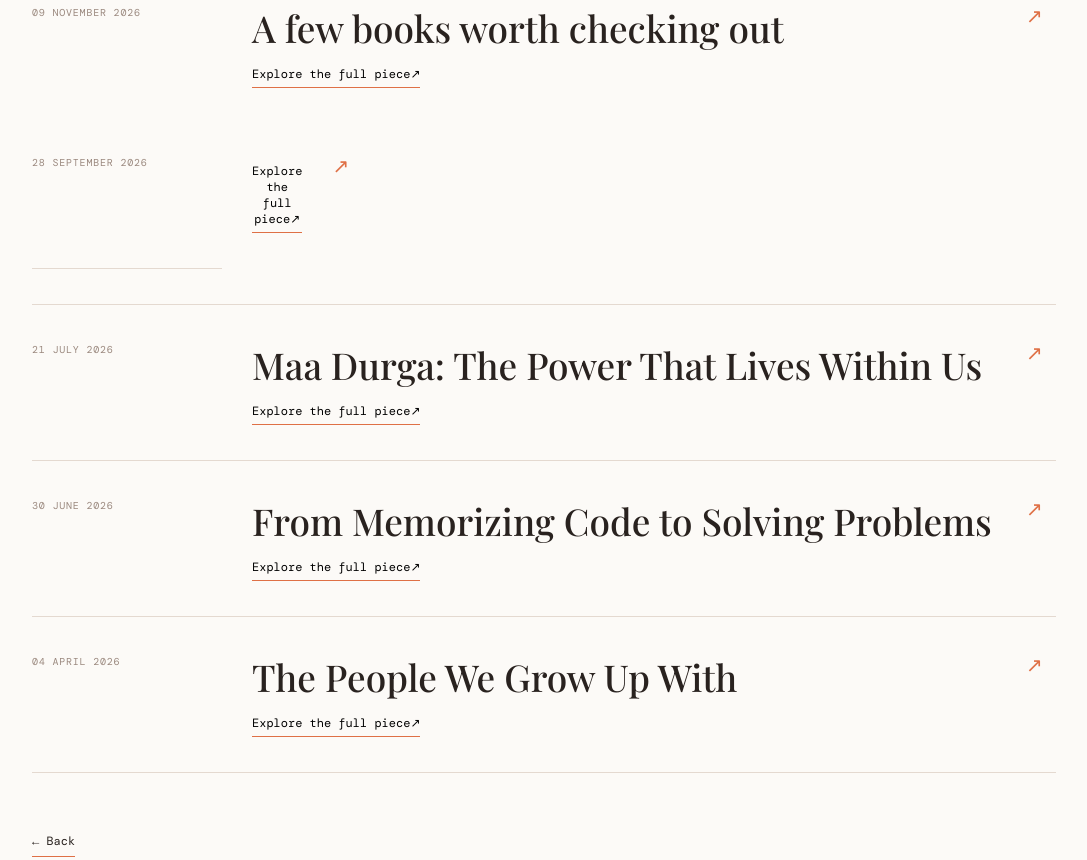
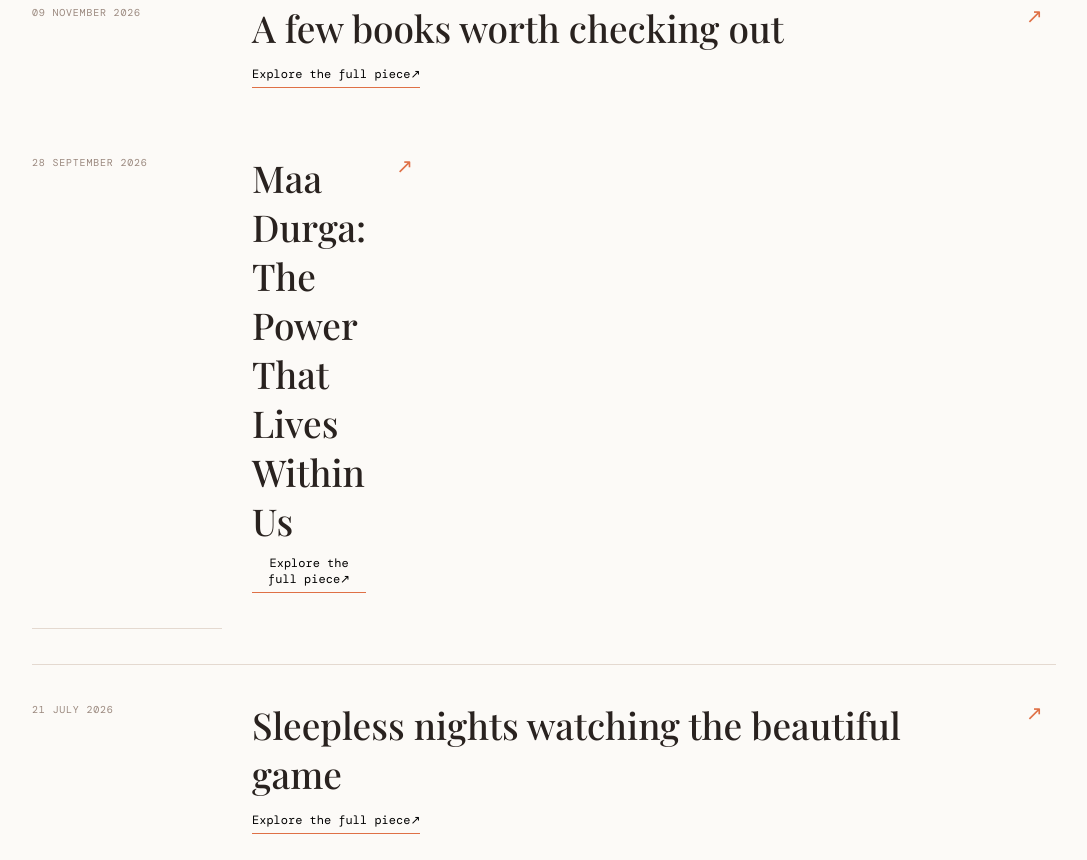
Before and after one commit to jyotsanayadav/journel, a plain HTML site: page articles.html in a window 1280 px wide. Shown: the part 453-1313 px from the top of the page, without its empty margins (96-1183 px from the left). Drawn offline with nearby package versions, Linux system fonts and the light colour scheme; a web font is replaced by a local one.

Commit message:
Update articles.html

```diff
--- a/articles.html
+++ b/articles.html
@@ -30,13 +30,13 @@
           <span class="article-arrow">↗</span>
            <article class="article-row">
           <div class="article-date">28 SEPTEMBER 2026 <span></span></div>
-          <div class="article-main"><h3></h3><button class="read-button" data-article="article-five"> Explore the full piece↗</button></div>
+          <div class="article-main"><h3>Maa Durga: The Power That Lives Within Us</h3><button class="read-button" data-article="article-five"> Explore the full piece↗</button></div>
           <span class="article-arrow">↗</span>
         </article>
         </article>
         <article class="article-row">
           <div class="article-date">21 JULY 2026 <span></span></div>
-          <div class="article-main"><h3>Maa Durga: The Power That Lives Within Us</h3><button class="read-button" data-article="article-one"> Explore the full piece↗</button></div>
+          <div class="article-main"><h3>Sleepless nights watching the beautiful game</h3><button class="read-button" data-article="article-one"> Explore the full piece↗</button></div>
           <span class="article-arrow">↗</span>
         </article>
         <article class="article-row">
```
